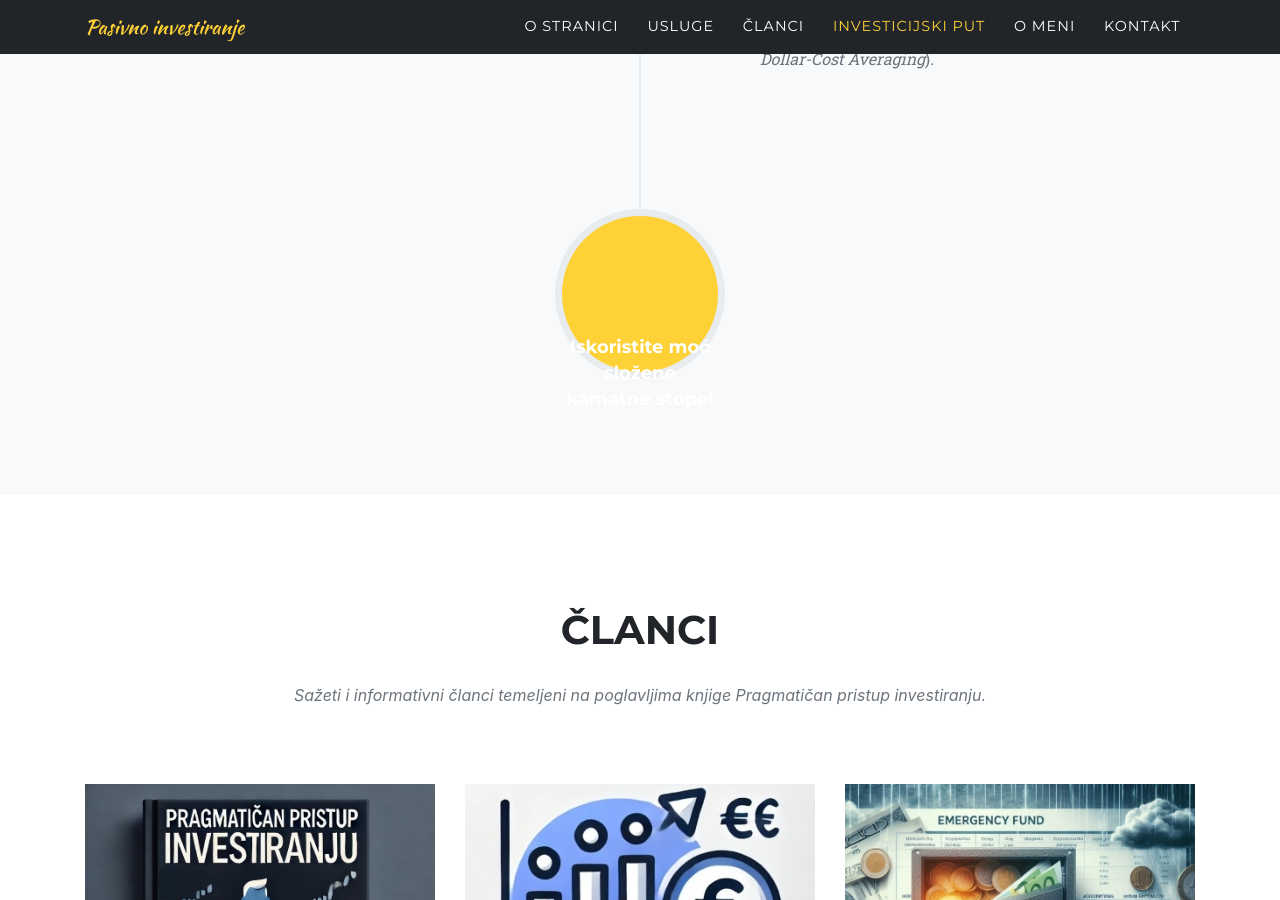
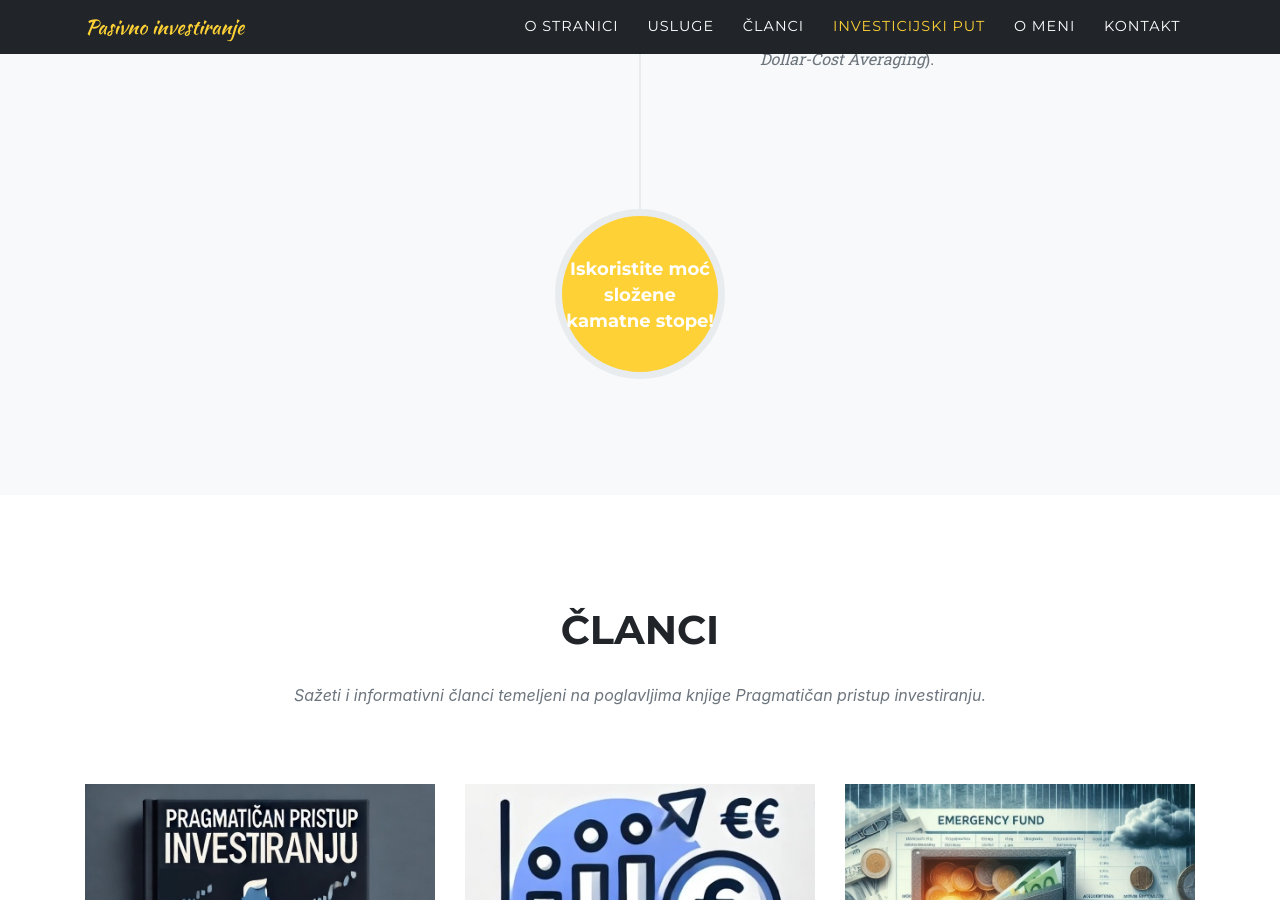
Before and after one commit to invexed500/pasivno-investiranje, a Jekyll site: the page built from index.md, in a window 1280 px wide and 900 px high, scrolled down 4078 px. Built offline with Jekyll 4.4.1, drawn with Linux system fonts in a browser that asks for light colours; some web fonts are replaced; formulas are drawn with MathJax 3.

```diff
--- a/_data/sitetext.yml
+++ b/_data/sitetext.yml
@@ -80,7 +80,7 @@ en: &DEFAULT_EN
         alt:
         # you can enforce the alignment
         align: right
-    end: "<br><br><br>Iskoristite moć složene kamatne stope!"
+    end: "Iskoristite moć složene kamatne stope!"
 
   team:
     title: "O MENI"
```
